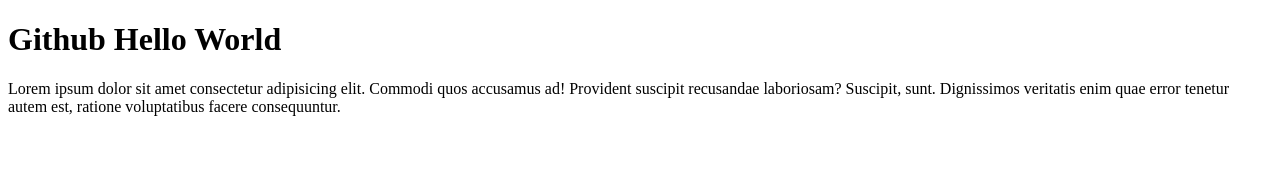
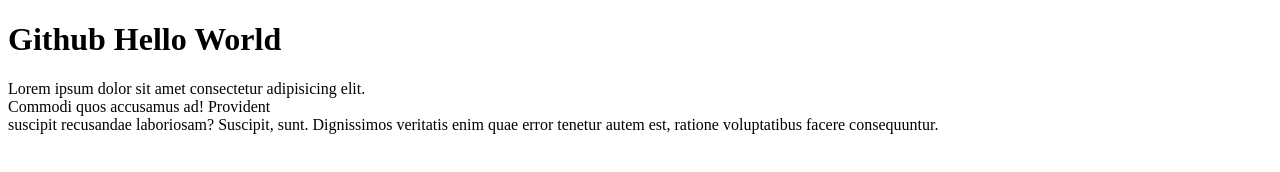
Before and after one commit to nisatokmak/hello-world, a plain HTML site: page index.html in a window 1280 px wide. Drawn offline with Linux system fonts and the light colour scheme.

Commit message:
added  brackets

```diff
--- a/index.html
+++ b/index.html
@@ -7,6 +7,6 @@
 </head>
 <body>
     <h1>Github Hello World</h1>
-    <p>Lorem ipsum dolor sit amet consectetur adipisicing elit. Commodi quos accusamus ad! Provident suscipit recusandae laboriosam? Suscipit, sunt. Dignissimos veritatis enim quae error tenetur autem est, ratione voluptatibus facere consequuntur.</p>
+    <p>Lorem ipsum dolor sit amet consectetur adipisicing elit.<br> Commodi quos accusamus ad! Provident<br> suscipit recusandae laboriosam? Suscipit, sunt. Dignissimos veritatis enim quae error tenetur autem est, ratione voluptatibus facere consequuntur.</p>
 </body>
 </html>
```
